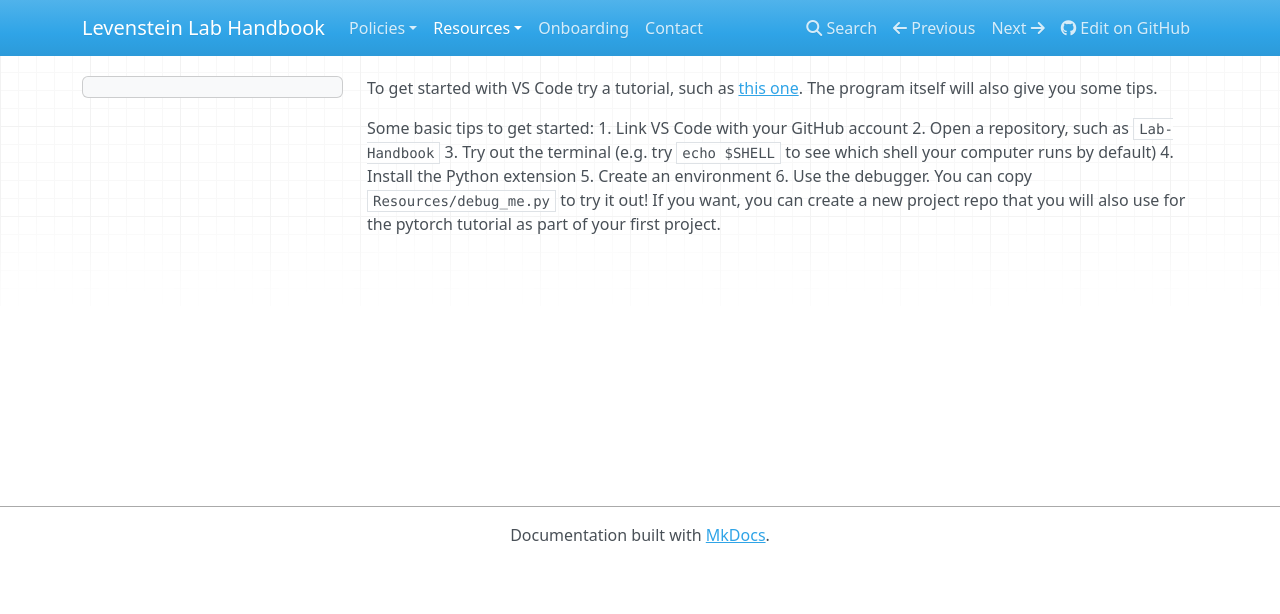
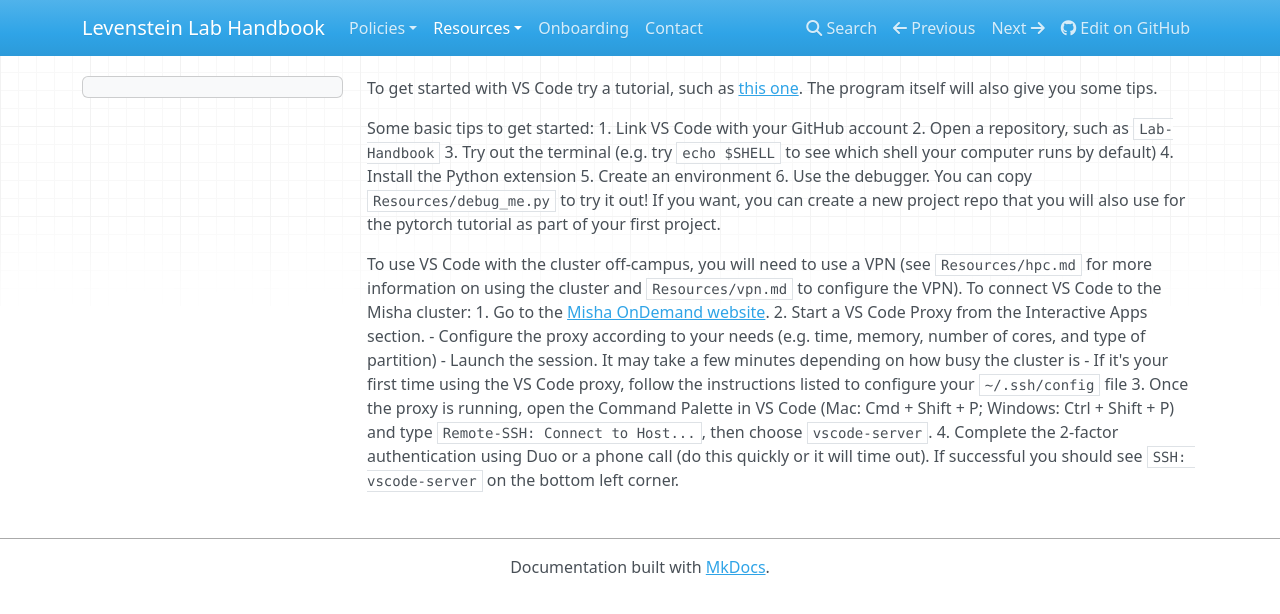
Before and after one commit to LevensteinLab/Lab-Handbook, an MkDocs documentation site: the page built from docs/Resources/vs_code.md, in a window 1280 px wide. Shown: the top 614 px of the page. Built offline with MkDocs 1.6.1, drawn with Linux system fonts in a browser that asks for light colours; nearby versions of some CDN libraries.

Commit message:
Add instructions for using VS Code with the Misha cluster via VPN

```diff
--- a/docs/Resources/vs_code.md
+++ b/docs/Resources/vs_code.md
@@ -7,3 +7,12 @@ Some basic tips to get started:
 4. Install the Python extension
 5. Create an environment
 6. Use the debugger. You can copy `Resources/debug_me.py` to try it out! If you want, you can create a new project repo that you will also use for the pytorch tutorial as part of your first project.
+
+To use VS Code with the cluster off-campus, you will need to use a VPN (see `Resources/hpc.md` for more information on using the cluster and `Resources/vpn.md` to configure the VPN). To connect VS Code to the Misha cluster:
+1. Go to the [Misha OnDemand website](https://ood-misha.ycrc.yale.edu/).
+2. Start a VS Code Proxy from the Interactive Apps section.
+    - Configure the proxy according to your needs (e.g. time, memory, number of cores, and type of partition)
+    - Launch the session. It may take a few minutes depending on how busy the cluster is
+    - If it's your first time using the VS Code proxy, follow the instructions listed to configure your `~/.ssh/config` file
+3. Once the proxy is running, open the Command Palette in VS Code (Mac: Cmd + Shift + P; Windows: Ctrl + Shift + P) and type `Remote-SSH: Connect to Host...`, then choose `vscode-server`.
+4. Complete the 2-factor authentication using Duo or a phone call (do this quickly or it will time out). If successful you should see `SSH: vscode-server` on the bottom left corner.
```
